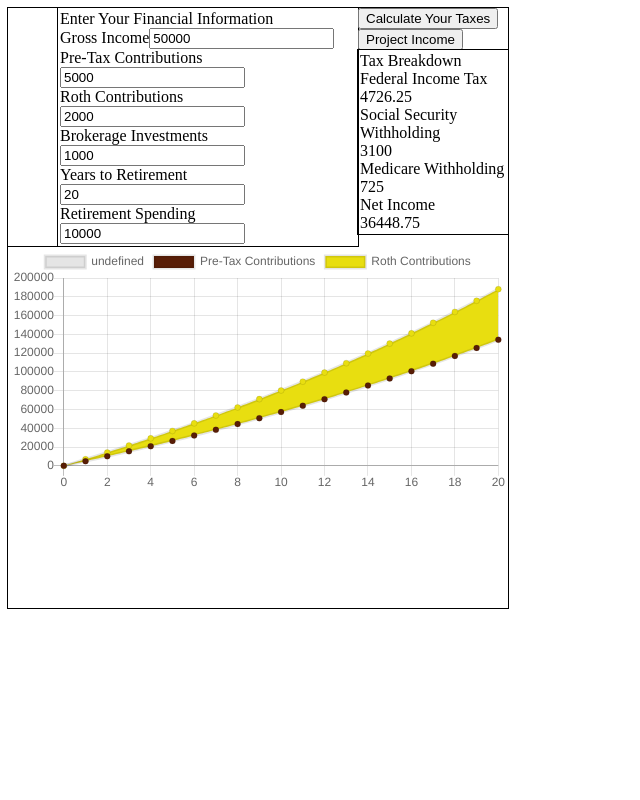
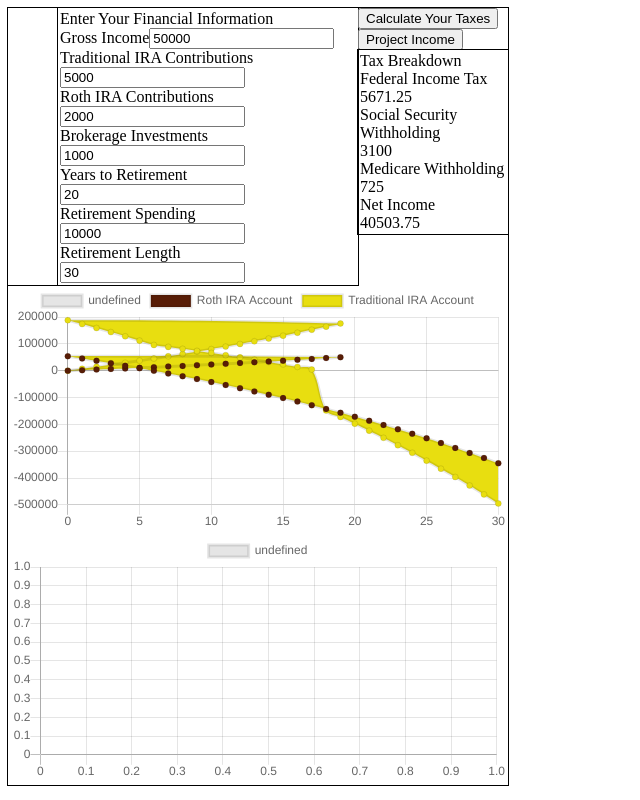
Before and after one commit to IanPFoertsch/taxCalculator, a website: page index.html in a window 1280 px wide. Shown: the whole page, without its empty margins (0-640 px from the left). Drawn offline with nearby package versions, Linux system fonts and the light colour scheme.

Commit message:
adding spend-down projections

```diff
--- a/scripts/calculators/future-calculator.js
+++ b/scripts/calculators/future-calculator.js
@@ -5,24 +5,51 @@ var ValueCalculator = Calculator.ValueCalculator;
 function FutureCalculator() {}
 
 const DEFAULT_GROWTH_RATE = 0.03;
+const CONTRIBUTIONS_TO_INVESTMENTS = {
+  'Roth IRA Contributions': 'Roth IRA Account',
+  'Traditional IRA Contributions': 'Traditional IRA Account'
+};
 
 FutureCalculator.projectFuture = function(person) {
-  //get the brokerage investments and years to retirement and return a data Security
-  var years = person['Years to Retirement'];
-  var investmentFields = [
-    'Pre-Tax Contributions',
-    'Roth Contributions'
-  ]
+  //TODO: extract these string literals out into a series of constants
+  var workingYears = person['Years to Retirement'];
+  var retirementYears = person['Retirement Length'];
+  var annualSpending = person['Retirement Spending'];
 
-  return _.reduce(investmentFields, (memo, label) => {
-    memo[label] = ValueCalculator.projectInvestmentGrowth(
+  //TODO: Refactor this step out to be more modular and easier to understand
+  var workingProjection = _.reduce(CONTRIBUTIONS_TO_INVESTMENTS, (memo, outputLabel, inputLabel) => {
+    memo[outputLabel] = ValueCalculator.projectInvestmentGrowth(
       0,
-      years,
+      workingYears,
       DEFAULT_GROWTH_RATE,
-      person[label]
+      person[inputLabel]
     );
     return memo;
   }, {});
+  //get the final year balances and project that into the future with annual withdrawals
+  var retirementProjection = _.reduce(CONTRIBUTIONS_TO_INVESTMENTS, (memo, outputLabel, inputLabel) => {
+    memo[outputLabel] = ValueCalculator.projectInvestmentGrowth(
+      workingProjection[outputLabel].pop()['y'], //starting balance is the final mapped outputLabel
+      retirementYears,
+      DEFAULT_GROWTH_RATE,
+      -annualSpending
+    );
+    return memo;
+  }, {});
+
+  return FutureCalculator.appendProjections(workingProjection, retirementProjection);
 };
 
+FutureCalculator.appendProjections = function(workingProjection, retirementProjection) {
+  var fields = Object.values(CONTRIBUTIONS_TO_INVESTMENTS);
+  result = {};
+  _.each(fields, (field) => {
+    result[field] = workingProjection[field].concat(retirementProjection[field]);
+  })
+
+  return result;
+}
+
+
+
 Calculator.FutureCalculator = FutureCalculator;
--- a/scripts/document-listeners/document-prepare.js
+++ b/scripts/document-listeners/document-prepare.js
@@ -2,11 +2,12 @@ document.addEventListener("DOMContentLoaded", function() {
 
   var inputRows = [
     { label: 'Gross Income', type: 'number', default: 50000 },
-    { label: 'Pre-Tax Contributions', type: 'number', default: 5000 },
-    { label: 'Roth Contributions', type: 'number', default: 2000 },
+    { label: 'Traditional IRA Contributions', type: 'number', default: 5000 },
+    { label: 'Roth IRA Contributions', type: 'number', default: 2000 },
     { label: 'Brokerage Investments', type: 'number', default: 1000 },
     { label: 'Years to Retirement', type: 'number', default: 20 },
     { label: 'Retirement Spending', type: 'number', default: 10000 },
+    { label: 'Retirement Length', type: 'number', default: 30 },
   ];
 
   var inputTable =  new InputTableElement({
@@ -28,10 +29,16 @@ document.addEventListener("DOMContentLoaded", function() {
     ]
   }, '.main');
 
-  var chart = new ChartHolder({
+  //net worth chart
+  var netWorthChart = new ChartHolder({
     cssClasses: ['chart-holder'],
-    canvas: {
-    }
+    canvas: {}
+  }, '.main');
+
+  //withdrawal chart
+  var withdrawalChart = new ChartHolder({
+    cssClasses: ['chart-holder'],
+    canvas: {}
   }, '.main');
 
   var calculateProjection = function(personListener, chart) {
@@ -57,15 +64,24 @@ document.addEventListener("DOMContentLoaded", function() {
 
   var projectionButton = new Button({
     text: 'Project Income',
-    onClick: calculateProjection(personListener, chart)
+    onClick: calculateProjection(personListener, netWorthChart)
   }, '.main');
 
-  taxButton.prepare();
-  projectionButton.prepare();
-  inputTable.prepare();
-  taxTable.prepare();
-  chart.prepare();
+
+  var prepareables = [
+    taxButton,
+    projectionButton,
+    inputTable,
+    taxTable,
+    netWorthChart,
+    withdrawalChart
+  ];
+
+  _.each(prepareables, (prepareable) => {
+    prepareable.prepare();
+  });
+
   //TODO: Consolidate this construction step.
-  calculateProjection(personListener, chart)();
+  calculateProjection(personListener, netWorthChart)();
   calculateTaxes(personListener, taxTable)();
 });
--- a/style.css
+++ b/style.css
@@ -3,7 +3,7 @@
   outline: 1px solid black;
   width: 500px;
   float: center;
-  height: 600px;
+  /*height: 00px;*/
 }
 
 .left-bar {
```
Also changed, not shown: spec/jasmine_examples/future-calculator-spec.js (+25 -1 lines).
